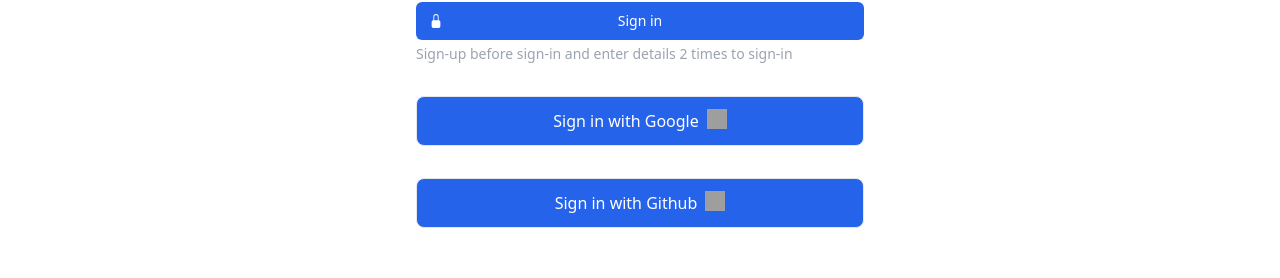
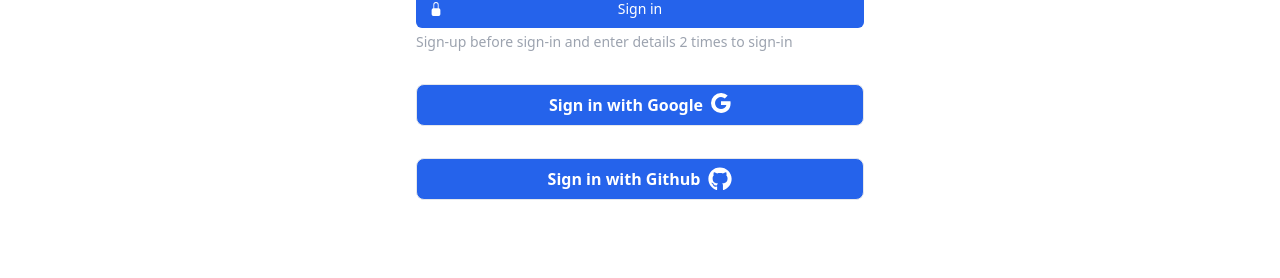
Before and after one commit to rohit-siva-sai/Trojanstore, a Next.js app: page /login in a window 1280 px wide. Shown: the part 439-717 px from the top of the page. Built offline with nearby package versions, Linux system fonts and the light colour scheme; no server answers; grey boxes are pictures that could not be loaded.

Commit message:
initial commit

```diff
--- a/pages/login.js
+++ b/pages/login.js
@@ -3,7 +3,9 @@ import Link from "next/link";
 import { useRouter } from "next/router";
 import { ToastContainer, toast } from "react-toastify";
 import "react-toastify/dist/ReactToastify.css";
-import { BsFillLockFill } from "react-icons/bs";
+import { BsFillLockFill,BsGoogle } from "react-icons/bs";
+import { FaGithub } from "react-icons/fa";
+import { AiFillGoogleCircle } from "react-icons/ai";
 
 import Image from "next/image";
 import { useSession, signIn, signOut } from "next-auth/react";
@@ -82,7 +84,7 @@ const Login = () => {
         pauseOnHover
         theme="dark"
       />
-      <div className="flex md:min-h-[80vh] min-h-[70vh] items-start justify-center py-12 px-4 sm:px-6 lg:px-8">
+      <div className="flex md:min-h-[80vh] min-h-[70vh] items-start justify-center py-9 px-4 sm:px-6 lg:px-8">
         <div className="w-full max-w-md space-y-8">
           <div>
             <picture>
@@ -193,21 +195,21 @@ const Login = () => {
           <div className="input-button rounded-md">
           <button
             type="button"
-            className="w-full border py-3 text-white flex justify-center gap-2 bg-blue-600 hover:bg-blue-700 rounded-lg "
+            className="w-full border py-2 text-white text-md font-semibold flex justify-center gap-2 bg-blue-600 hover:bg-blue-700 rounded-lg "
             onClick={handleGoogleSignin}
           >
             Sign in with Google{" "}
-            <Image src={"/google.png"} alt="" width={20} height={20} />
+            <BsGoogle className="text-xl text-white" />
           </button>
         </div>
         <div className="input-button ">
           <button
             type="button"
-            className="w-full border py-3 text-white flex justify-center gap-2 hover:bg-blue-700  bg-blue-600 rounded-lg "
+            className="w-full border py-2 text-white text-md font-semibold flex justify-center gap-2 hover:bg-blue-700  bg-blue-600 rounded-lg "
             onClick={handleGithubSignin}
           >
             Sign in with Github{" "}
-            <Image src={"/github.png"} alt="" width={20} height={20} />
+            <FaGithub className="text-white text-2xl"  />
           </button>
         </div>
         </div>
```
Also changed, not shown: 1 other file (tests, documents, lock files or other folders).
